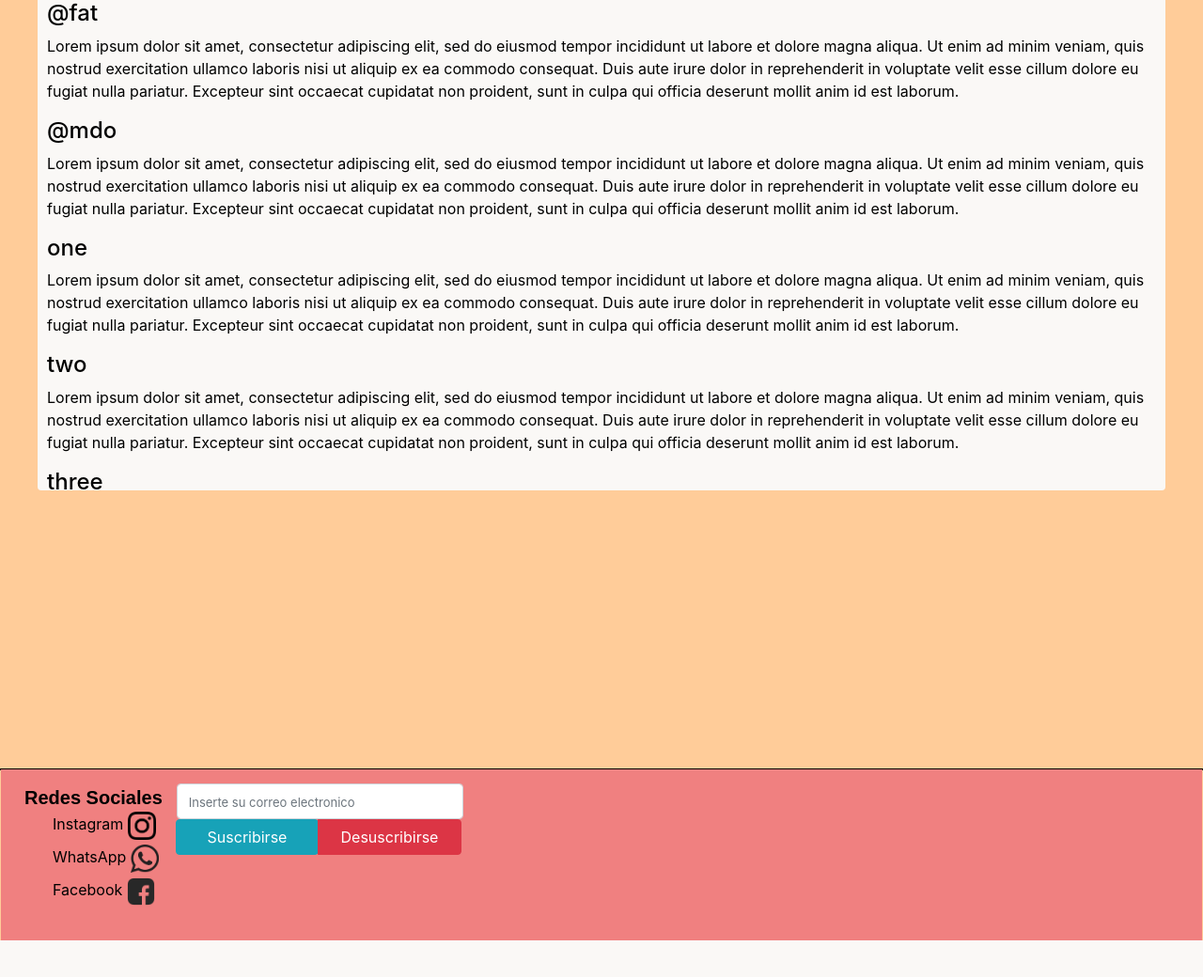
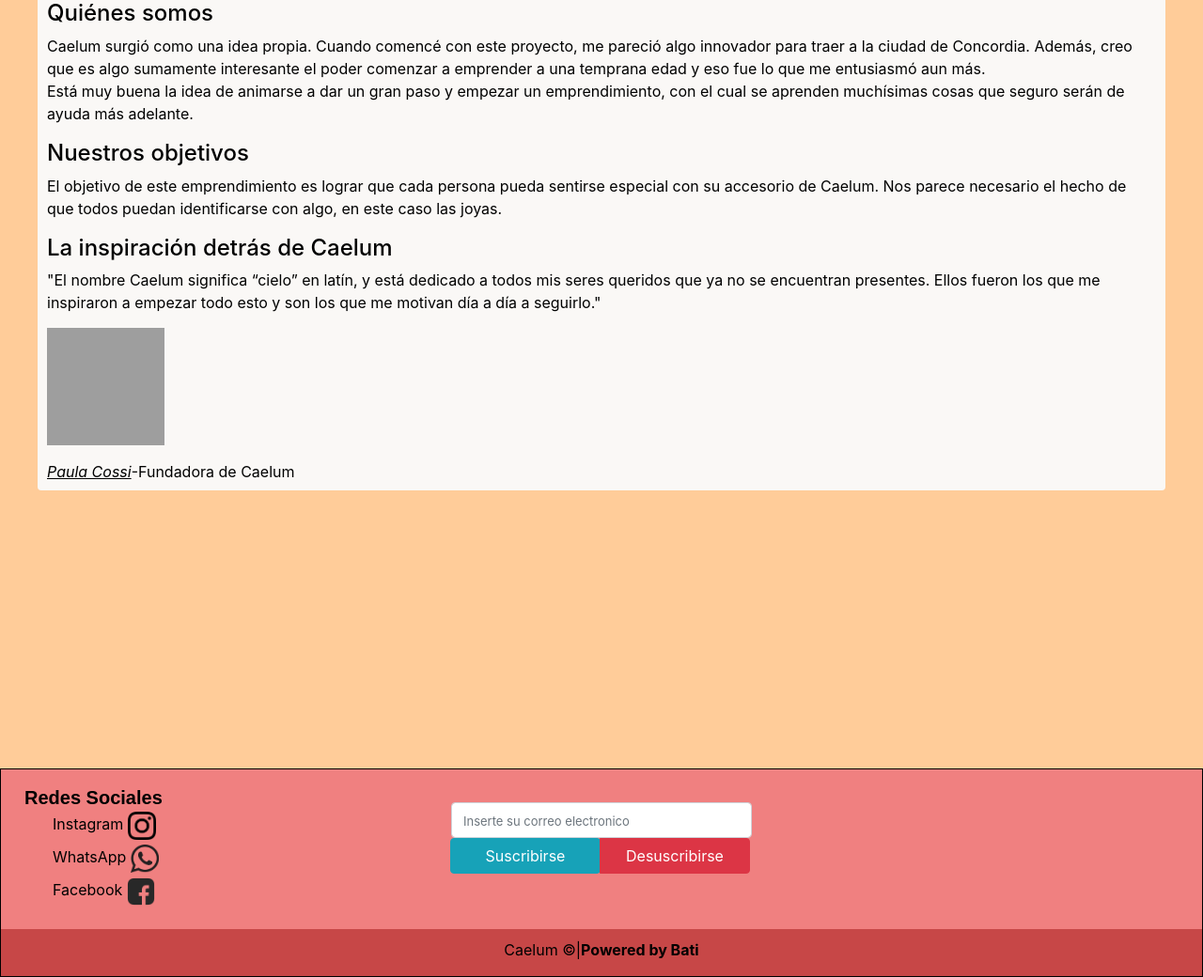
Before and after one commit to BatiDyDx/caelum-concordia, a Flask app: page /about in a window 1280 px wide. Shown: the part 181-1221 px from the top of the page at 94% size. Before the commit the page ends 1182 px from the top, so only its background shows below. Run offline with Flask 2, Linux system fonts and the light colour scheme; some libraries are stand-ins or nearby versions; grey boxes are pictures that could not be loaded.

Commit message:
Final version, ready for public deployment

```diff
--- a/index.py
+++ b/index.py
@@ -3,18 +3,12 @@ from flask import Flask, render_template, send_from_directory, request, redirect
 from flask_mysqldb import MySQL
 
 app = Flask(__name__)
-app.config['MYSQL_HOST'] = 'd1kb8x1fu8rhcnej.cbetxkdyhwsb.us-east-1.rds.amazonaws.com' #d1kb8x1fu8rhcnej.cbetxkdyhwsb.us-east-1.rds.amazonaws.com
-app.config['MYSQL_USER'] = 'djzh5kqhwdh4f6ue' #djzh5kqhwdh4f6ue
-app.config['MYSQL_PASSWORD'] = 'lh2ehc9akqk8j2do' #lh2ehc9akqk8j2do
-app.config['MYSQL_DB'] = 'oneoqwg7xmndwlc2' #oneoqwg7xmndwlc2
+app.config['MYSQL_HOST'] = 'd1kb8x1fu8rhcnej.cbetxkdyhwsb.us-east-1.rds.amazonaws.com'
+app.config['MYSQL_USER'] = 'djzh5kqhwdh4f6ue'
+app.config['MYSQL_PASSWORD'] = 'lh2ehc9akqk8j2do'
+app.config['MYSQL_DB'] = 'oneoqwg7xmndwlc2'
 mysql = MySQL(app)
 
-#Link for alternate free database, although not so trustable
-#http://www.phpmyadmin.co/import.php?db=sql10364048&table=users&sql_query=SELECT+%2A+FROM+%60users%60&show_query=1
-#HOST: sql10.freemysqlhosting.net
-#USER: sql10364048
-#PASSWORD: RYuAGkygdA
-#DATABASE: sql10364048
 
 app.secret_key = 'mysecretkey'
 
@@ -42,6 +36,7 @@ def delete_suscriber():
         cur = mysql.connection.cursor()
         cur.execute("DELETE FROM users WHERE user_email = '{0}'".format(email))
         mysql.connection.commit()
+        flash('Tu desuscripción se llevo a cabo con éxito. Esperamos que vuelvas pronto')
         return redirect(url_for('home'))
 
 @app.route('/delete_page')
--- a/static/css/footer.css
+++ b/static/css/footer.css
@@ -7,14 +7,32 @@ footer{
     border: 1px solid black;
 }
 
-.footer_div{
-    position: absolute;
-    background-color: lightcoral; /* Match the color of the body background */
+footer .footer_div_top{
+    background-color: inherit; /* Match the color of the body background */
     width: 100%;
-    display:flex;
+    height:220px;
+    display:grid;
+    grid-template-columns: repeat(3, 1fr);
 }
 
-.footer-figure-1{
+footer .footer_div_bottom{
+    position:absolute;
+    text-align: center;
+    width:100%;
+    height:50px;
+    padding-top:10px;
+    background-color: rgb(199, 71, 71);
+    bottom:0px;
+}
+
+figcaption.list_title{
+    font-weight: bold;
+    font-size: 20px;
+    font-family: sans-serif;
+    padding-left: 10px;
+}
+
+figure.footer-figure-1{
     padding-top: 15px;
     padding-left: 15px;
 }
@@ -25,7 +43,7 @@ footer{
 }
 
 .contact-list{
-    list-style: none;
+    list-style-type: none;
 }
 
 .contact-list-element{
@@ -35,8 +53,9 @@ footer{
 .input-group{
     width:320px;
     min-width:100px;
-    padding: 15px 0 0 15px;
+    padding-top: 35px;
     display: "block";
+    margin-inline:auto;
 }
 input.email-input{
     width:100% !important
@@ -56,12 +75,33 @@ button.btn, input.form-control{
     border-radius: .25rem !important;
 }
 
-@media only screen and (max-width:550px){
-    .footer_div{
+a.bottom-link{
+    font-weight: bold;
+    color: inherit;
+}
+
+@media only screen and (max-width:700px){
+    footer .footer_div_top{
+        height:300px;
         display: grid;
+        grid-template-columns: unset;
+        grid-template-rows: repeat(2, 1fr);
         justify-content: center;
+    }
+    figure.footer-figure-1{
+        padding-left:0;
+        text-align: center;
+    }
+    figcaption.list_title{
+        padding-left:inherit;
+    }
+    ul.contact-list{
+        padding-left:inherit;
     }
     .input-group{
         padding: initial;
     }
+    footer .footer_div_bottom{
+        bottom:unset;
+    }
 }
--- a/static/css/main.css
+++ b/static/css/main.css
@@ -2,6 +2,9 @@ html, body{
     height: 100%;
     background: #FFCC99;
     color: #000000
+}
+a:link{
+    text-decoration: none;
 }
 
 body{
@@ -27,12 +30,13 @@ body{
     font-family: "Open Sans", sans-serif;
 }
 
-.list_title{
-    font-weight: bold;
-    font-size: 20px;
-    font-family: sans-serif;
-    padding-left: 10px;
+div.alert p.flash_message{
+    margin-top: 1rem;
 }
+div.alert button.close{
+    margin-top: 1rem;
+}
+
 .jumbotron{
     height:335px;
     background-color:#7FFFD4 !important;
@@ -66,6 +70,16 @@ body{
     padding-right: 10px;
 }
 
+img.founders_img{
+    width:125px;
+    height:125px;
+    margin-top: 15px;
+}
+a.founders_name{
+    font-style: italic;
+    color: inherit;
+    text-decoration: underline;
+}
 /* Deslizable de productos en /home */
 .carousels{
     display: flex;
@@ -125,6 +139,7 @@ div.article-head img{
 /**/
 div.unsuscribe-div{
     width:50%;
+    height:350px;
     background:rgba(0, 255, 255, 0.562);
     border-radius:.25rem;
 }
@@ -132,7 +147,8 @@ div.unsuscribe-div{
 div.unsuscribe-div form.input-group{
     width:70%;
     margin-inline: auto;
-    padding:initial
+    padding-top: 15px;
+
 }
 
 .unsuscribe-div .btn{
@@ -180,7 +196,7 @@ div.unsuscribe-div form.input-group{
         font-size:x-large;
     }
     .list-group{
-        height:725px;
+        height:600px;
     }
     .button-jumbotron{
         margin-inline: 45px;
@@ -188,4 +204,12 @@ div.unsuscribe-div form.input-group{
     .button-mobile-products{
         margin-inline: 20px;
     }
+    div.article-head img{
+        height: 300px;
+        width: 300px;
+    }
+    div.unsuscribe-div{
+        width:unset;
+        height:370px;
+    }
 }
--- a/templates/about.html
+++ b/templates/about.html
@@ -6,21 +6,26 @@
         <a class="navbar-brand mb-01" href style="font-family: Arial, Helvetica, sans-serif;">Acerca de Nosotros</a>
     </nav>
     <div class= "scrollspy" data-spy="scroll" data-target="#navbar-about" data-offset="0">
-        <h4 id="fat">@fat</h4>
-        <p>Lorem ipsum dolor sit amet, consectetur adipiscing elit, sed do eiusmod tempor incididunt ut labore et dolore magna aliqua. Ut enim ad minim veniam, quis nostrud exercitation
-            ullamco laboris nisi ut aliquip ex ea commodo consequat. Duis aute irure dolor in reprehenderit in voluptate velit esse cillum dolore eu fugiat nulla pariatur. Excepteur sint occaecat cupidatat non proident, sunt in culpa qui officia deserunt mollit anim id est laborum.</p>
-        <h4 id="mdo">@mdo</h4>
-        <p>Lorem ipsum dolor sit amet, consectetur adipiscing elit, sed do eiusmod tempor incididunt ut labore et dolore magna aliqua. Ut enim ad minim veniam, quis nostrud exercitation
-            ullamco laboris nisi ut aliquip ex ea commodo consequat. Duis aute irure dolor in reprehenderit in voluptate velit esse cillum dolore eu fugiat nulla pariatur. Excepteur sint occaecat cupidatat non proident, sunt in culpa qui officia deserunt mollit anim id est laborum.</p>
-        <h4 id="one">one</h4>
-        <p>Lorem ipsum dolor sit amet, consectetur adipiscing elit, sed do eiusmod tempor incididunt ut labore et dolore magna aliqua. Ut enim ad minim veniam, quis nostrud exercitation
-            ullamco laboris nisi ut aliquip ex ea commodo consequat. Duis aute irure dolor in reprehenderit in voluptate velit esse cillum dolore eu fugiat nulla pariatur. Excepteur sint occaecat cupidatat non proident, sunt in culpa qui officia deserunt mollit anim id est laborum.</p>
-        <h4 id="two">two</h4>
-        <p>Lorem ipsum dolor sit amet, consectetur adipiscing elit, sed do eiusmod tempor incididunt ut labore et dolore magna aliqua. Ut enim ad minim veniam, quis nostrud exercitation
-            ullamco laboris nisi ut aliquip ex ea commodo consequat. Duis aute irure dolor in reprehenderit in voluptate velit esse cillum dolore eu fugiat nulla pariatur. Excepteur sint occaecat cupidatat non proident, sunt in culpa qui officia deserunt mollit anim id est laborum.</p>
-        <h4 id="three">three</h4>
-        <p>...</p>
+        <h4>Quiénes somos</h4>
+        <p>
+            Caelum surgió como una idea propia. Cuando comencé con este proyecto, me pareció algo innovador para traer a la ciudad de Concordia. Además, creo que es algo sumamente interesante el poder comenzar a emprender a una temprana edad y eso fue lo que me entusiasmó aun más.
+            <br>Está muy buena la idea de animarse a dar un gran paso y empezar un emprendimiento, con el cual se aprenden muchísimas cosas que seguro serán de ayuda más adelante.
+        </p>
+        <h4>Nuestros objetivos</h4>
+        <p>
+            El objetivo de este emprendimiento es lograr que cada persona pueda sentirse especial con su accesorio de Caelum. Nos parece necesario el hecho de que todos puedan identificarse con algo, en este caso las joyas.
+        </p>
+        <h4>La inspiración detrás de Caelum</h4>
+        <p>
+            "El nombre Caelum significa “cielo” en latín, y está dedicado a todos mis seres queridos que ya no se encuentran presentes. Ellos fueron los que me inspiraron a empezar todo esto y son los que me motivan día a día a seguirlo."
+            <br>
+            <img class="founders_img" src="https://instagram.faep24-1.fna.fbcdn.net/v/t51.2885-15/e35/s1080x1080/90027054_1118080221867677_7026235502408032433_n.jpg?_nc_ht=instagram.faep24-1.fna.fbcdn.net&_nc_cat=105&_nc_ohc=IefGUcCH_cEAX_NRmWt&_nc_tp=15&oh=a8652b8cd0980590f7cfab27629c1c68&oe=5F92A6F5">
+        </p>
+        <p><a class="founders_name" href="https://www.instagram.com/pau.cossi/?hl=en" style="">Paula Cossi</a>-Fundadora de Caelum</p>
+        <h4>Por qué elegirnos</h4>
+        <p>
+            Nuestro principal interés es diferenciarnos del resto aportando no solo accesorios sino un sentido de pertenencia a los clientes, para que puedan identificarse con el nombre Caelum y todo lo que este conlleva tanto como nosotros lo hacemos.
+        </p>
     </div>
 </ul>
-
 {% endblock %}
--- a/templates/delete.html
+++ b/templates/delete.html
@@ -7,7 +7,7 @@
     <hr class="my-4">
     <p>Escriba su correo electrónico y dejaremos de enviarles notificaciones sobre nuestros productos y promociones</p>
     <form class="input-group mb-3" action="/delete_suscriber" method="POST">
-        <input type="email" name="email" class="form-control" placeholder="Inserte su correo electronico" aria-label="Inserte su correo electronico" aria-describedby="button-addon">
+        <input type="email" name="email" class="form-control" placeholder="Inserte su correo electronico" aria-label="Inserte su correo electronico" aria-describedby="button-addon" required>
         <div class="input-group-append">
             <button class="btn btn-danger" type="submit" id="submit-button">Desuscribirse</button>
         </div>
--- a/templates/layout.html
+++ b/templates/layout.html
@@ -11,7 +11,6 @@
   <link rel="stylesheet" href="{{ url_for('static', filename='css/main.css') }}">
   <link rel="stylesheet" href="{{ url_for('static', filename='css/footer.css') }}">
 </head>
-
 <body>
   <nav class="navbar navbar-expand-lg navbar-light bg-light">
     <a class="navbar-brand" href="/">Caelum</a>
@@ -47,7 +46,7 @@
   </div>
 
   <footer>
-    <div class="footer_div">
+    <div class="footer_div_top">
       <figure class= "footer-figure-1">
         <figcaption class="list_title">
           Redes Sociales
@@ -80,6 +79,9 @@
           </div>
       </form>
     </div>
+    <div class="footer_div_bottom">
+      <p>Caelum &copy;|<a class="bottom-link" href="https://github.com/BatiDyDx" target="tab">Powered by Bati</a></p>
+    </div>
   </footer>
 </body>
 
```
